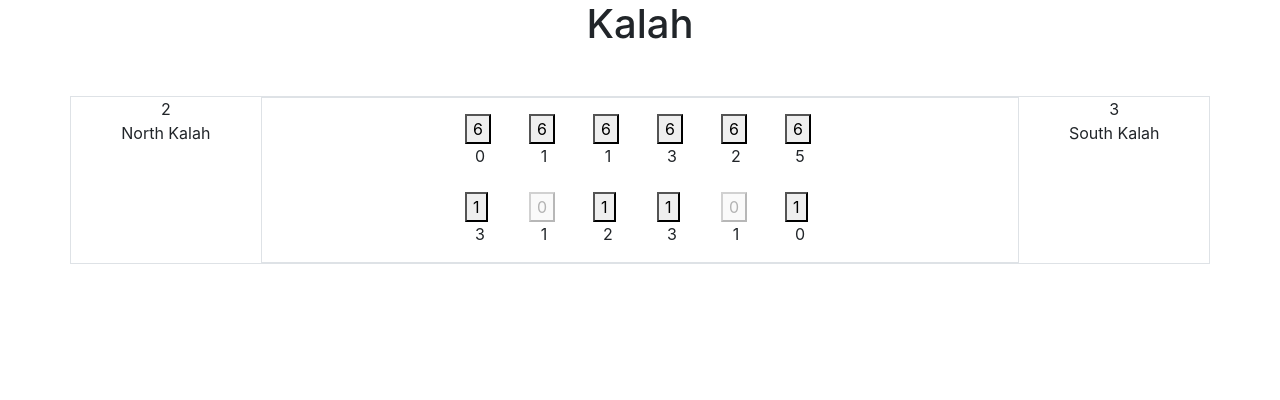
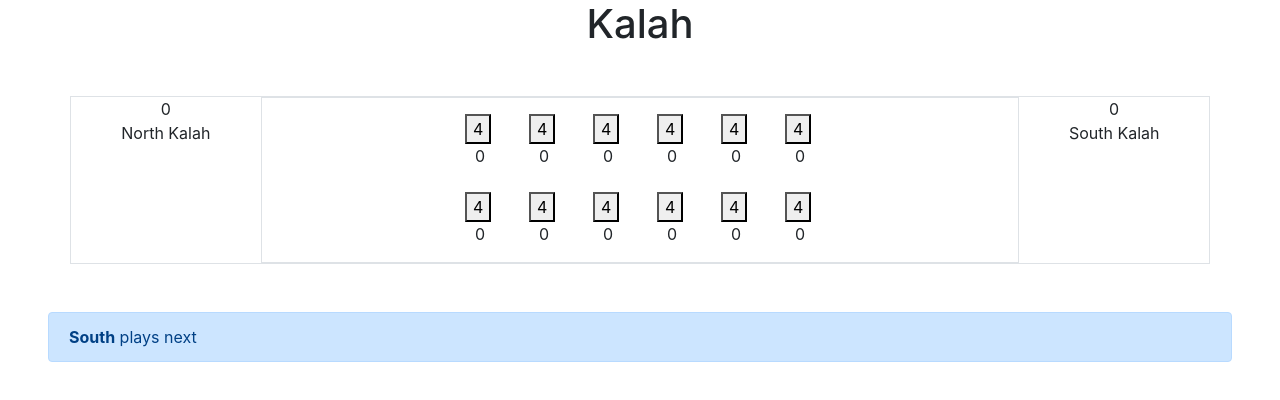
Before and after one commit to juanmougan/kalah-ui, an Angular app: page / in a window 1280 px wide. Shown: the top 400 px of the page. Built offline with nearby package versions, Linux system fonts and the light colour scheme.

Commit message:
feat: added models, mocking the whole JSON

```diff
--- a/src/app/app.component.html
+++ b/src/app/app.component.html
@@ -1,7 +1,6 @@
 <h1 class="text-center">Kalah</h1>
 
 <app-board></app-board>
-<app-footer></app-footer>
 
 <router-outlet></router-outlet>
 
--- a/src/app/board/board.component.html
+++ b/src/app/board/board.component.html
@@ -1,18 +1,21 @@
-<div class="container border board">
+<div class="board">
+  <div class="container border">
     <div class="row">
       <div class="col">
-        <app-kalah [playerName]="northPlayerName" [seeds]="northPlayerKalahSeeds"></app-kalah>
+        <app-kalah [playerName]="board.north.name" [seeds]="board.north.kalah.seeds"></app-kalah>
       </div>
       <div class="col-8 border">
         <div class="row justify-content-center north-pit-row">
-          <app-pit *ngFor="let seedCount of northOwnSeeds; index as i" [ownSeeds]="seedCount" [rivalSeeds]="southRivalSeeds[i]" [index]="i"></app-pit>
+          <app-pit *ngFor="let seedCount of getNorthOwnSeeds(); index as i" [ownSeeds]="seedCount" [rivalSeeds]="getSouthRivalSeeds()[i]" [index]="i"></app-pit>
         </div>
         <div class="row justify-content-center south-pit-row">
-          <app-pit *ngFor="let seedCount of southOwnSeeds; index as i" [ownSeeds]="seedCount" [rivalSeeds]="northRivalSeeds[i]" [index]="i"></app-pit>
+          <app-pit *ngFor="let seedCount of getSouthOwnSeeds(); index as i" [ownSeeds]="seedCount" [rivalSeeds]="getNorthRivalSeeds()[i]" [index]="i"></app-pit>
         </div>
       </div>
       <div class="col">
-        <app-kalah [playerName]="southPlayerName" [seeds]="southPlayerKalahSeeds"></app-kalah>
+        <app-kalah [playerName]="board.south.name" [seeds]="board.south.kalah.seeds"></app-kalah>
       </div>
     </div>
   </div>
+  <app-footer [playsNext]="board.nextPlayer.name"></app-footer>
+</div>
--- a/src/app/board/board.component.ts
+++ b/src/app/board/board.component.ts
@@ -1,4 +1,6 @@
 import { Component, OnInit } from '@angular/core';
+import { Board } from '../model/Board';
+import { mockBoard } from './mock-board';
 
 @Component({
   selector: 'app-board',
@@ -7,19 +9,29 @@ import { Component, OnInit } from '@angular/core';
 })
 export class BoardComponent implements OnInit {
 
-  southPlayerName = 'South'
-  northPlayerName = 'North'
-  southPlayerKalahSeeds = 3
-  northPlayerKalahSeeds = 2
-
-  southOwnSeeds = [1, 0, 1, 1, 0, 1]
-  southRivalSeeds = [0, 1, 1, 3, 2, 5]
-  northOwnSeeds = [6, 6, 6, 6, 6, 6]
-  northRivalSeeds = [3, 1, 2, 3, 1, 0]
+  // board: Board = mockBoard;
+  // TODO receive from network
+  board = mockBoard;
 
   constructor() { }
 
   ngOnInit(): void {
   }
 
+  // TODO refactor these methods, they look almost the same
+  getSouthOwnSeeds() {
+    return this.board.south.pits.map(p => p.ownSeeds);
+  }
+
+  getNorthOwnSeeds() {
+    return this.board.north.pits.map(p => p.ownSeeds);
+  }
+
+  getSouthRivalSeeds() {
+    return this.board.south.pits.map(p => p.rivalSeeds);
+  }
+
+  getNorthRivalSeeds() {
+    return this.board.north.pits.map(p => p.rivalSeeds);
+  }
 }
--- /dev/null
+++ b/src/app/board/mock-board.ts
@@ -0,0 +1,146 @@
+import { Board } from "../model/Board";
+
+export const mockBoard = {
+        "id": "f5b3c25f-26aa-4b21-93e4-c196e3dbf1b6",
+        "nextPlayer": {
+            "id": "7dbd22e8-95e9-418a-b0b9-ff6c626b1301",
+            "kalah": {
+                "id": "9ae7e139-c69e-4557-a901-845253e2875f",
+                "seeds": 0
+            },
+            "name": "South",
+            "pits": [
+                {
+                    "id": "fae1d49e-a282-411c-bb8d-7a89bbd87187",
+                    "index": 0,
+                    "ownSeeds": 4,
+                    "rivalSeeds": 0
+                },
+                {
+                    "id": "0e107590-93fd-49c5-b263-a3a7db35eb68",
+                    "index": 1,
+                    "ownSeeds": 4,
+                    "rivalSeeds": 0
+                },
+                {
+                    "id": "6bd9807c-0780-4364-8a90-7f6d91cd043a",
+                    "index": 2,
+                    "ownSeeds": 4,
+                    "rivalSeeds": 0
+                },
+                {
+                    "id": "d9380cc9-e0f7-4435-a573-14f1d139fdea",
+                    "index": 3,
+                    "ownSeeds": 4,
+                    "rivalSeeds": 0
+                },
+                {
+                    "id": "729010a7-b671-4571-b8be-05d23868d595",
+                    "index": 4,
+                    "ownSeeds": 4,
+                    "rivalSeeds": 0
+                },
+                {
+                    "id": "0697cafe-60e3-4a19-8eca-13a49d2d6a80",
+                    "index": 5,
+                    "ownSeeds": 4,
+                    "rivalSeeds": 0
+                }
+            ],
+            "type": "SOUTH"
+        },
+        "north": {
+            "id": "8a7f0d60-b76f-4619-a669-0aa169068dc5",
+            "kalah": {
+                "id": "be1c6e27-5d35-4c08-9568-c806f3a4ab0c",
+                "seeds": 0
+            },
+            "name": "North",
+            "pits": [
+                {
+                    "id": "32c6eabd-3baa-4ede-ab99-b1f28e6fa6d7",
+                    "index": 0,
+                    "ownSeeds": 4,
+                    "rivalSeeds": 0
+                },
+                {
+                    "id": "2eff5718-5278-41c2-b3d7-b3a37db34357",
+                    "index": 1,
+                    "ownSeeds": 4,
+                    "rivalSeeds": 0
+                },
+                {
+                    "id": "8fd0aebe-d674-4fbb-b9c6-e3e6ae55e3bc",
+                    "index": 2,
+                    "ownSeeds": 4,
+                    "rivalSeeds": 0
+                },
+                {
+                    "id": "074ea60c-da02-4ac4-a006-f0e2037b03da",
+                    "index": 3,
+                    "ownSeeds": 4,
+                    "rivalSeeds": 0
+                },
+                {
+                    "id": "9c464401-24cc-4e2d-80df-d7af91246c88",
+                    "index": 4,
+                    "ownSeeds": 4,
+                    "rivalSeeds": 0
+                },
+                {
+                    "id": "21cccbb9-b015-4985-a722-876930742fc6",
+                    "index": 5,
+                    "ownSeeds": 4,
+                    "rivalSeeds": 0
+                }
+            ],
+            "type": "NORTH"
+        },
+        "south": {
+            "id": "7dbd22e8-95e9-418a-b0b9-ff6c626b1301",
+            "kalah": {
+                "id": "9ae7e139-c69e-4557-a901-845253e2875f",
+                "seeds": 0
+            },
+            "name": "South",
+            "pits": [
+                {
+                    "id": "fae1d49e-a282-411c-bb8d-7a89bbd87187",
+                    "index": 0,
+                    "ownSeeds": 4,
+                    "rivalSeeds": 0
+                },
+                {
+                    "id": "0e107590-93fd-49c5-b263-a3a7db35eb68",
+                    "index": 1,
+                    "ownSeeds": 4,
+                    "rivalSeeds": 0
+                },
+                {
+                    "id": "6bd9807c-0780-4364-8a90-7f6d91cd043a",
+                    "index": 2,
+                    "ownSeeds": 4,
+                    "rivalSeeds": 0
+                },
+                {
+                    "id": "d9380cc9-e0f7-4435-a573-14f1d139fdea",
+                    "index": 3,
+                    "ownSeeds": 4,
+                    "rivalSeeds": 0
+                },
+                {
+                    "id": "729010a7-b671-4571-b8be-05d23868d595",
+                    "index": 4,
+                    "ownSeeds": 4,
+                    "rivalSeeds": 0
+                },
+                {
+                    "id": "0697cafe-60e3-4a19-8eca-13a49d2d6a80",
+                    "index": 5,
+                    "ownSeeds": 4,
+                    "rivalSeeds": 0
+                }
+            ],
+            "type": "SOUTH"
+        }
+    };
--- a/src/app/footer/footer.component.ts
+++ b/src/app/footer/footer.component.ts
@@ -1,4 +1,4 @@
-import { Component, OnInit } from '@angular/core';
+import { Component, Input, OnInit } from '@angular/core';
 
 @Component({
   selector: 'app-footer',
@@ -7,8 +7,8 @@ import { Component, OnInit } from '@angular/core';
 })
 export class FooterComponent implements OnInit {
 
-  playsNext = ''
-  gameOverStatus = ''
+  @Input() playsNext = ''
+  @Input() gameOverStatus = ''
 
   constructor() { }
 
--- /dev/null
+++ b/src/app/model/Board.ts
@@ -0,0 +1,18 @@
+import { Player } from "./Player";
+
+export class Board {
+    id: string;
+    nextPlayer: Player;
+    south: Player;
+    north: Player;
+
+    constructor(id: string, nextPlayer: Player, south: Player, north: Player) {
+        this.id = id;
+        this.nextPlayer = nextPlayer;
+        this.south = south;
+        this.north = north;
+        this.nextPlayer = nextPlayer;
+        this.south = south;
+        this.north = north;
+    }
+}
```
Also changed, not shown: src/app/model/Kalah.ts (added, +9 -0 lines), src/app/model/Pit.ts (added, +13 -0 lines), src/app/model/Player.ts (added, +18 -0 lines).
